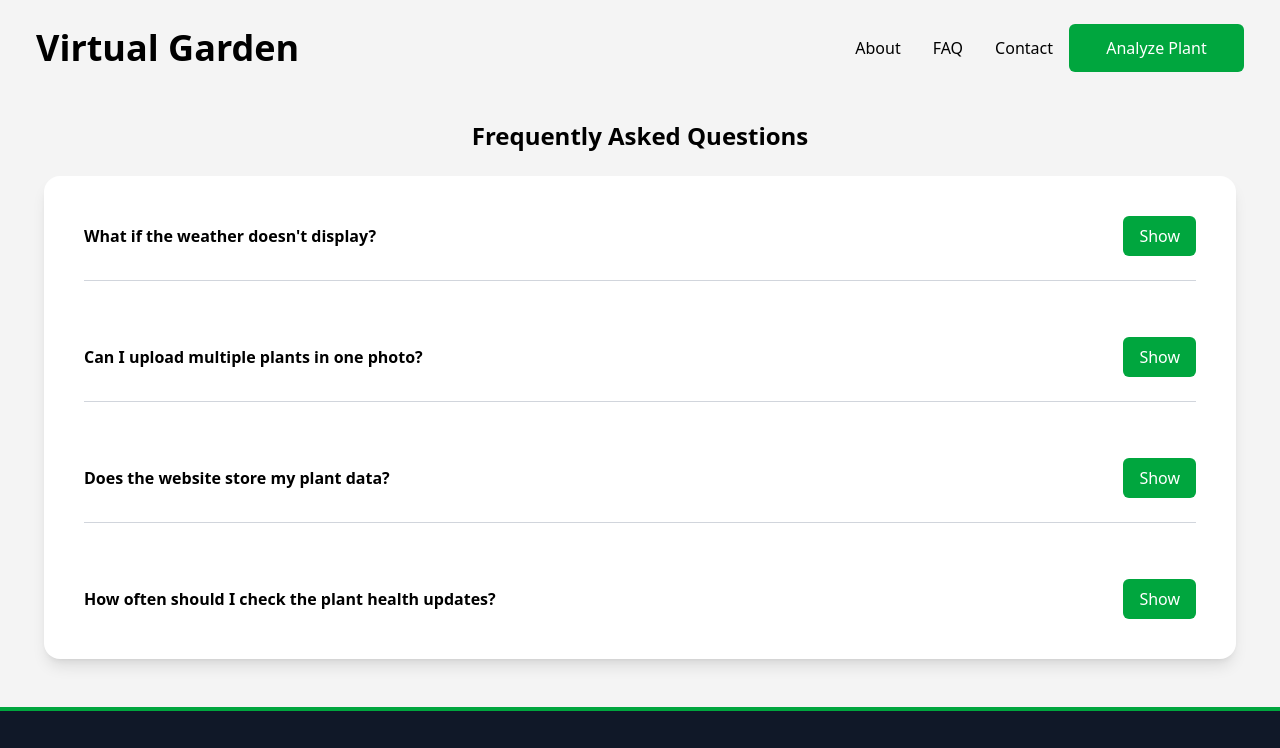
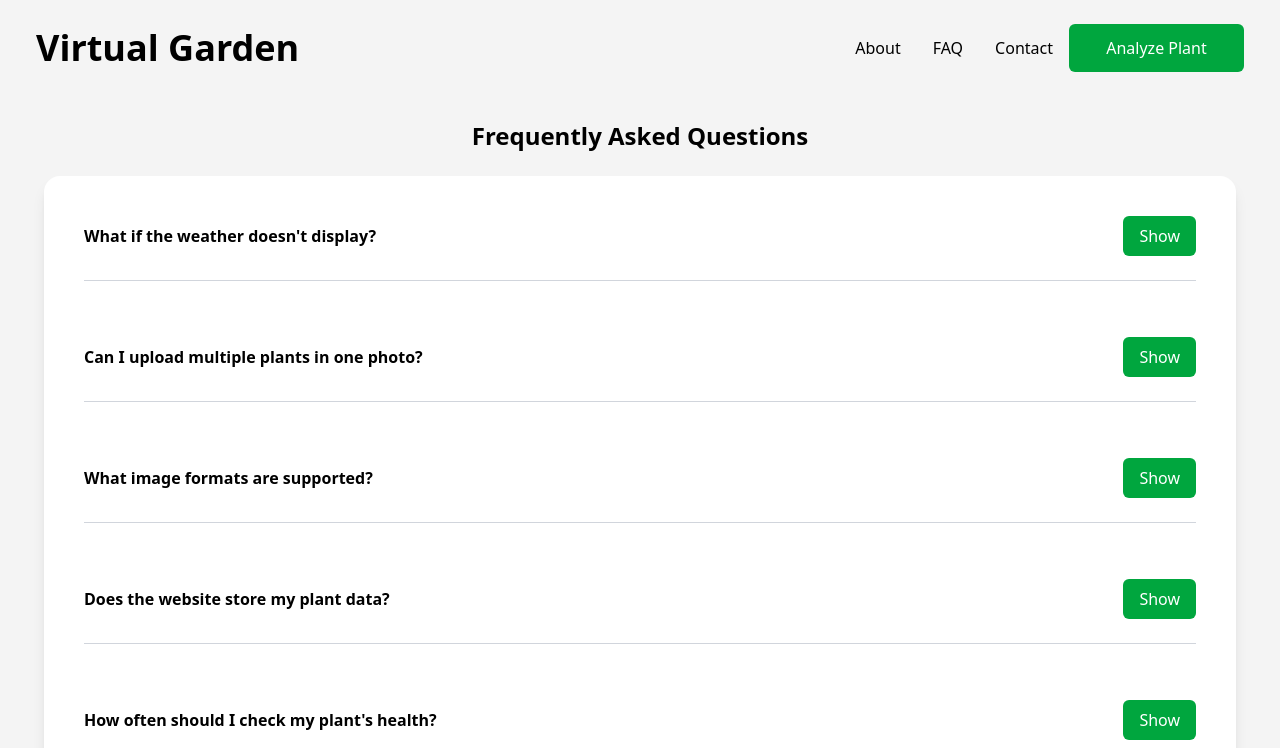
Before and after one commit to jxa94/Demo-deploy-for-vine-22, a React (Vite) app in the folder app/: page /FAQ in a window 1280 px wide. Shown: the top 748 px of the page. Built offline with nearby package versions, Linux system fonts and the light colour scheme; no server answers.

Commit message:
Update FAQ.jsx

```diff
--- a/app/src/pages/FAQ.jsx
+++ b/app/src/pages/FAQ.jsx
@@ -8,9 +8,11 @@ const FAQ = () => {
 
     const faqs = [
         { question: "What if the weather doesn't display?", answer: "If the webpage does not display the weather, please ensure that location access is granted and try uploading the photo again." },
-        { question: " Can I upload multiple plants in one photo?", answer: "It's recommended to upload one plant in one photo. If there are multiple plants, the AI may misidentify the species or provide inaccurate health information." },
-        { question: "Does the website store my plant data?", answer: "Sorry, we don't have the function yet. The data will be delete after you exist the analyze page." },
-        { question: "How often should I check the plant health updates?", answer: "You can check as often as you'd like! However, we suggest uploading a new photo every 1–2 weeks or after any major change in appearance to monitor your plant's condition." }
+        { question: "Can I upload multiple plants in one photo?", answer: "It's recommended to upload one plant per photo. If there are multiple plants, the AI may misidentify the species or provide inaccurate health information." },
+        { question: "What image formats are supported?" , answer: "Currently, we support PNG, JPEG, JPG, WEBP, or GIF formats. Please ensure your image is in one of these formats before uploading." },
+        { question: "Does the website store my plant data?", answer: "Sorry, we don't have this function yet. The data will be deleted after you exit the analyze page." },
+        { question: "How often should I check my plant's health?", answer: "You can check as often as you'd like! However, we suggest uploading a new photo every 1–2 weeks or after any major change in appearance to monitor your plant's condition." }
+
         /* Add or edit questions and answers as needed */
     ];
 
```
